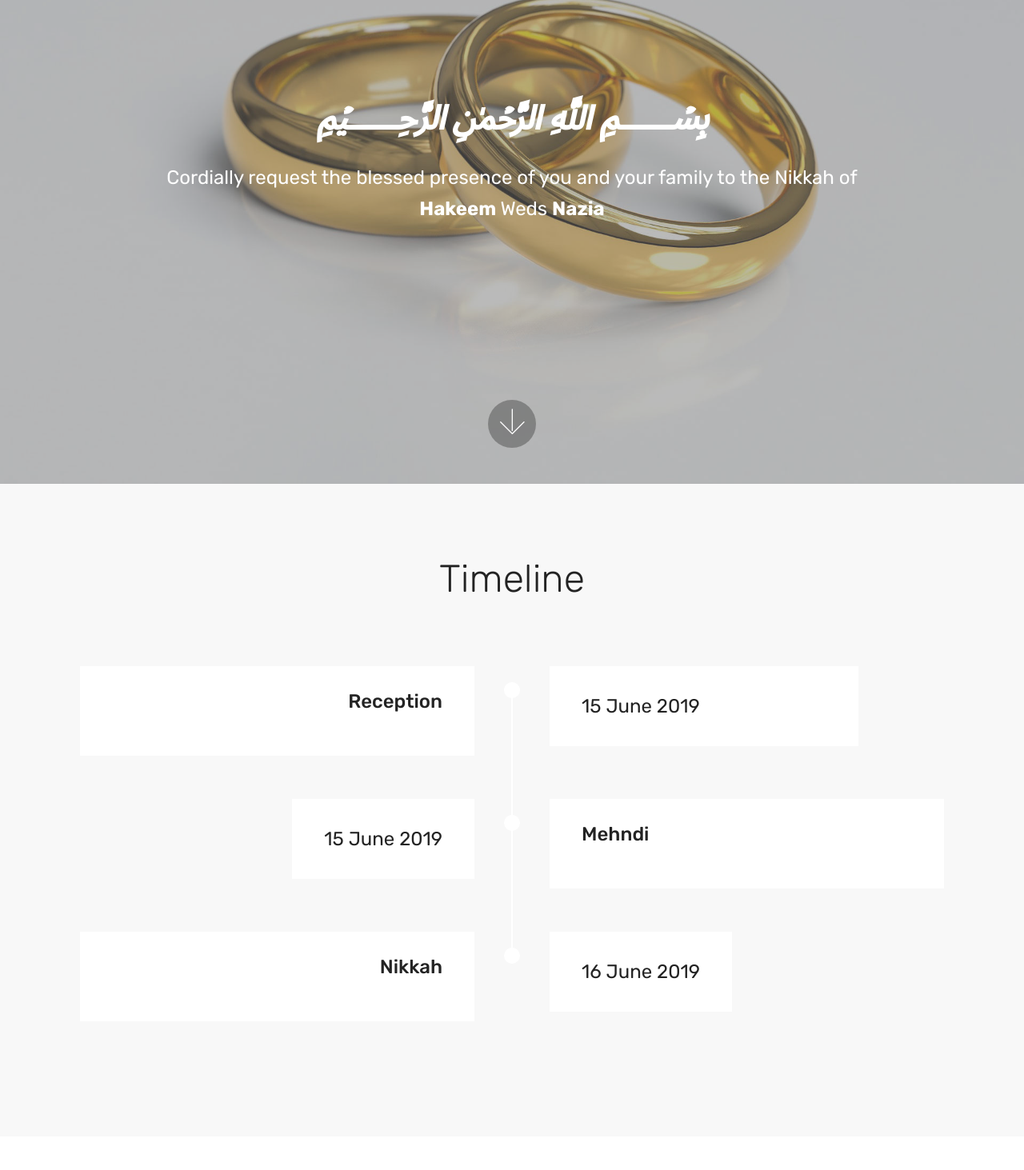
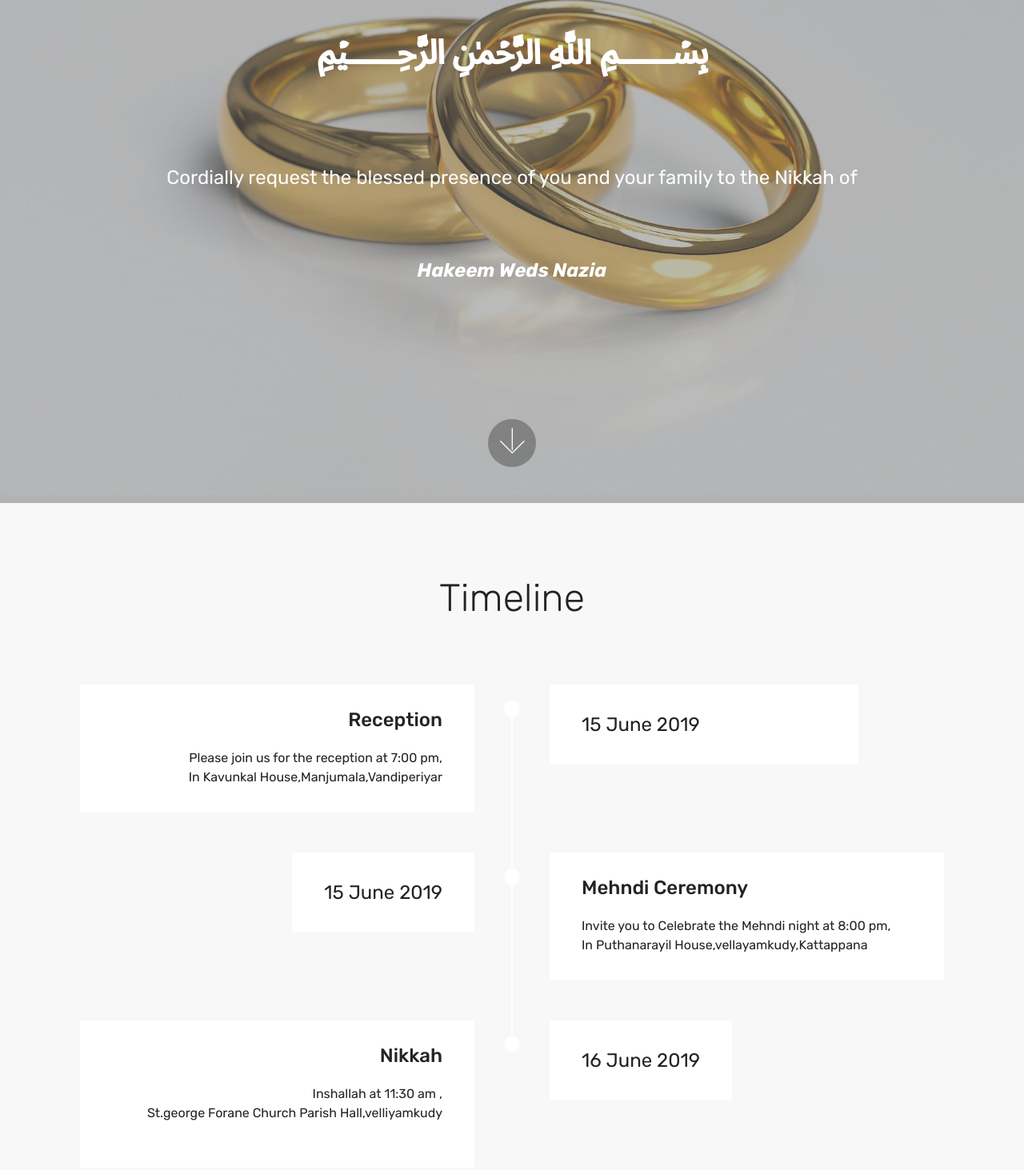
Before and after one commit to gokulgopan/hakeem-weds-naziya, a plain HTML site: page index.html in a window 1280 px wide. Shown: the part 195-1658 px from the top of the page at 80% size. Drawn offline with Linux system fonts and the light colour scheme; files whose address does not match are found by name.

Commit message:
create github pages

```diff
--- a/index.html
+++ b/index.html
@@ -31,11 +31,10 @@
     <div class="container align-center">
         <div class="row justify-content-md-center">
             <div class="mbr-white col-md-10">
-                <h1 class="mbr-section-title mbr-bold pb-3 mbr-fonts-style display-1"><em>
-                    ﷽
+                <h1 class="mbr-section-title mbr-bold pb-3 mbr-fonts-style display-1"><br><br>﷽<br><br><em>
                 </em></h1>
 
-                <p class="mbr-text pb-3 mbr-fonts-style display-5">Cordially request the blessed presence of you and your family to the Nikkah of<br><strong>Hakeem </strong>Weds <strong>Nazia</strong></p>
+                <p class="mbr-text pb-3 mbr-fonts-style display-5">Cordially request the blessed presence of you and your family to the Nikkah of<br><br><br><strong><em>Hakeem Weds Nazia<br></em></strong><br><br><br><br><strong><br></strong></p>
 
             </div>
         </div>
@@ -47,7 +46,7 @@
     </div>
 </section>
 
-<section class="engine"><a href="https://mobirise.info/p">site templates free download</a></section><section class="timeline1 cid-rs3dou1Opp" id="timeline1-g">
+<section class="engine"><a href="https://mobirise.info/s">bootstrap themes</a></section><section class="timeline1 cid-rs3dou1Opp" id="timeline1-g">
 
 
 
@@ -70,7 +69,7 @@
             <div class="col-xs-12 col-md-6 align-right">
                 <div class="timeline-text-content">
                     <h4 class="mbr-timeline-title pb-3 mbr-fonts-style display-5">Reception</h4>
-                    <p class="mbr-timeline-text mbr-fonts-style display-7"></p>
+                    <p class="mbr-timeline-text mbr-fonts-style display-7">Please join us for the reception at 7:00 pm,<br>In Kavunkal House,Manjumala,Vandiperiyar</p>
                  </div>
             </div>
             </div>
@@ -86,8 +85,8 @@
                 <div class="col-xs-12 col-md-6 align-left ">
                     <div class="timeline-text-content">
                         <h4 class="mbr-timeline-title pb-3 mbr-fonts-style display-5">
-                            Mehndi</h4>
-                        <p class="mbr-timeline-text mbr-fonts-style display-7"></p>
+                            Mehndi Ceremony&nbsp;</h4>
+                        <p class="mbr-timeline-text mbr-fonts-style display-7">Invite you to Celebrate the Mehndi night at 8:00 pm,<br>In Puthanarayil House,vellayamkudy,Kattappana&nbsp;</p>
                     </div>
                 </div>
             </div>
@@ -105,7 +104,7 @@
                     <div class="timeline-text-content">
                         <h4 class="mbr-timeline-title pb-3 mbr-fonts-style display-5">
                             Nikkah</h4>
-                        <p class="mbr-timeline-text mbr-fonts-style display-7"></p>
+                        <p class="mbr-timeline-text mbr-fonts-style display-7">Inshallah at 11:30 am ,<br> St.george Forane Church Parish Hall,velliyamkudy<br><br></p>
                     </div>
                 </div>
             </div>
```
Also changed, not shown: 1 other file.
